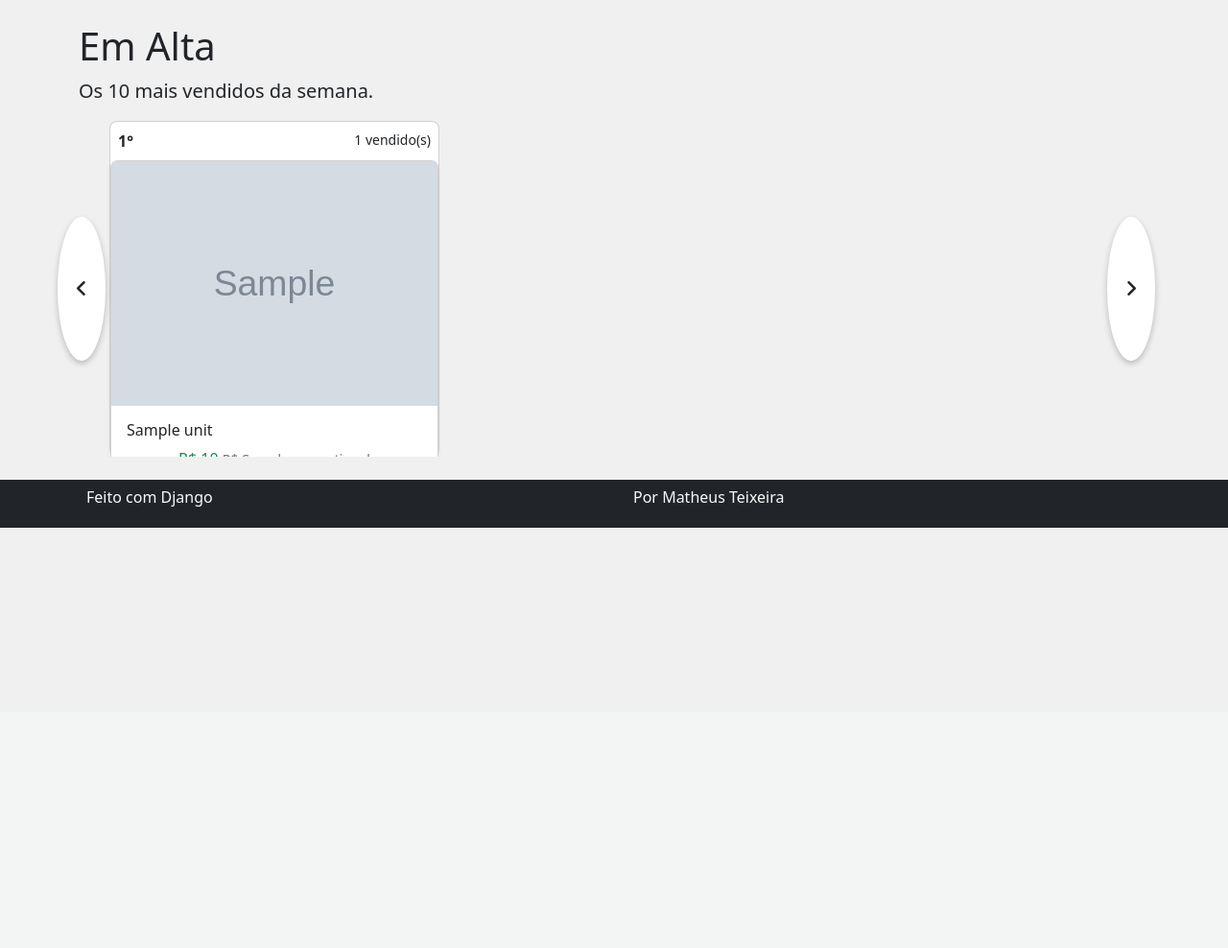
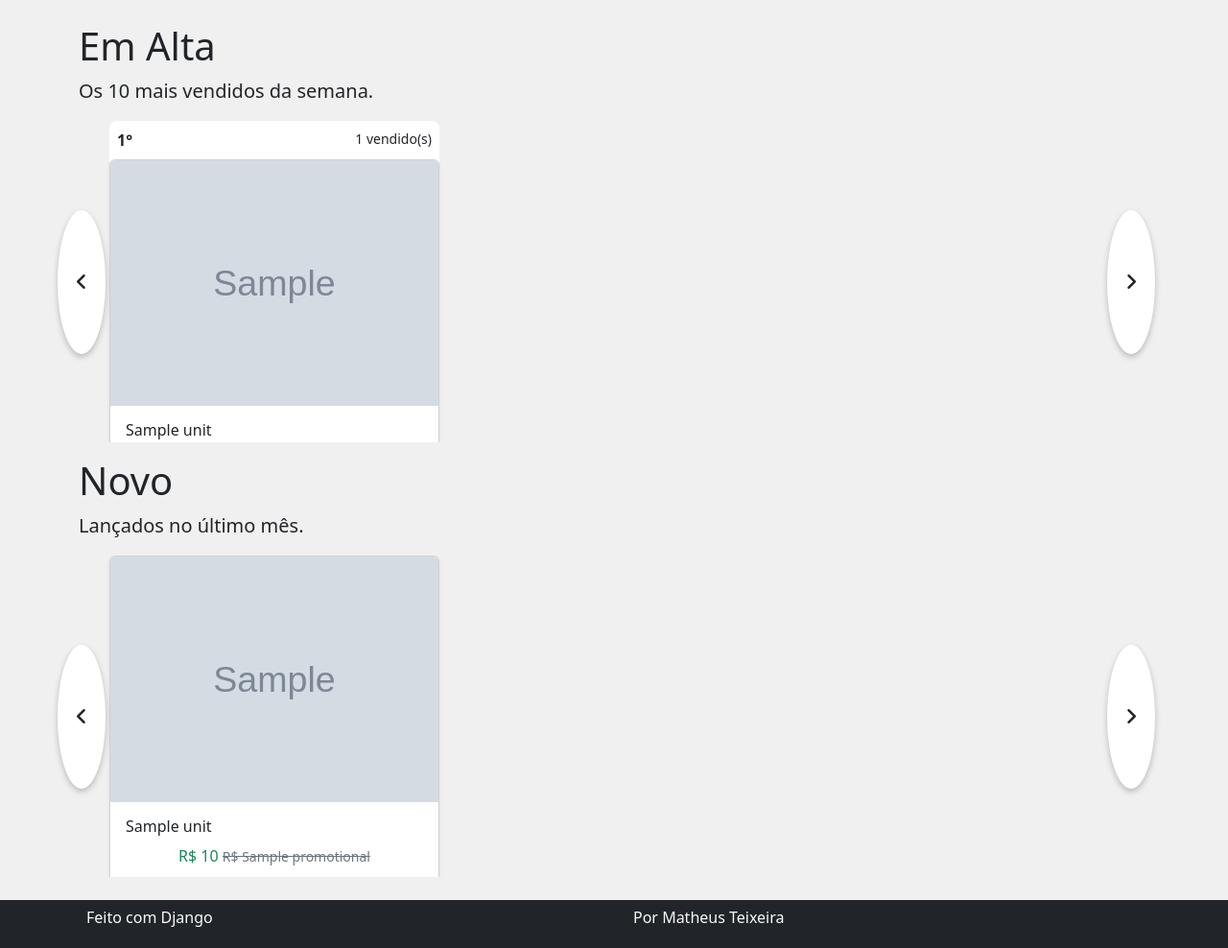
Before and after one commit to matconi/gourmet-avenida, a Django app: template project/usuario/templates/usuario/home.html in a window 1280 px wide. Shown: the part 58-1046 px from the top of the page at 96% size. Before the commit the page ends 608 px from the top, so only its background shows below. Run offline with Django 3.2, Linux system fonts and the light colour scheme; the template is opened without the code that fills it: most values are stand-ins (such as "Sample title", 1, 10 or a date in 2020); grey boxes marked "Sample" are stand-in pictures.

Commit message:
exibindo lancamentos

```diff
--- a/project/produto/models/Unit.py
+++ b/project/produto/models/Unit.py
@@ -1,5 +1,6 @@
 from django.db import models
 from .abstract.AbstractName import AbstractName
+from django.utils import timezone
 
 class Unit(AbstractName):
     sku = models.CharField("Código", max_length=12, unique=True)
@@ -18,6 +19,7 @@ class Unit(AbstractName):
     )
     variations = models.ManyToManyField("Variation", blank=True, related_name='variations_units', verbose_name='Variações')
     showcase = models.BooleanField("Mostrar na vitrine", default=True)
+    released = models.DateTimeField("Lançado em", default=timezone.now)
 
     def avaliable(self) -> int:
         return self.stock - self.booked
--- a/project/templates/static/css/product_carousel.css
+++ b/project/templates/static/css/product_carousel.css
@@ -1,29 +1,27 @@
-.carousel-control-prev, .carousel-control-next{
-    width: 6vh;
-    height: 6vh;
-    border-radius: 50%;
-    top: 50%;
-    transform: translateY(-50%);
-}
-
-.carousel-inner {
-    display: flex;
-}
-
-.carousel-item {
-    flex: 0 0 auto;
-}
-.carousel-inner .carousel-item {
-    width: 100%;
-}
-
-
-.wrapper {
+/* containers */
+.trends-wrapper,
+.releases-wrapper {
   max-width: 1100px;
   width: 100%;
   position: relative;
 }
-  .wrapper .icon {
+
+.trends-wrapper .trends-carousel,
+.releases-wrapper .releases-carousel {
+  display: grid;
+  grid-auto-flow: column;
+  grid-auto-columns: calc((100% / 3) - 12px);
+  overflow-x: auto;
+  scroll-snap-type: x mandatory;
+  gap: 16px;
+  border-radius: 8px;
+  scroll-behavior: smooth;
+  scrollbar-width: none;
+}
+
+/* arrows */
+.trends-wrapper .arrow,
+.releases-wrapper .arrow {
   z-index: 2;
   top: 50%;
   height: 150px;
@@ -39,61 +37,67 @@
   transform: translateY(-50%);
   transition: transform 0.1s linear;
 }
-  .wrapper .icon:active{
+
+.trends-wrapper .arrow:active,
+.releases-wrapper .arrow:active {
   transform: translateY(-50%) scale(0.85);
 }
-  .wrapper .icon:first-child{
+.trends-wrapper .arrow:first-child,
+.releases-wrapper .arrow:first-child {
   left: -22px;
 }
-  .wrapper .icon:last-child{
+.trends-wrapper .arrow:last-child,
+.releases-wrapper .arrow:last-child {
   right: -22px;
 }
-  .wrapper .carousel{
-    display: grid;
-    grid-auto-flow: column;
-    grid-auto-columns: calc((100% / 3) - 12px);
-    overflow-x: auto;
-    scroll-snap-type: x mandatory;
-    gap: 16px;
-    border-radius: 8px;
-    scroll-behavior: smooth;
-    scrollbar-width: none;
-  }
-  .carousel::-webkit-scrollbar {
+
+/* scroll */
+.trends-carousel::-webkit-scrollbar,
+.releases-carousel::-webkit-scrollbar {
   display: none;
 }
-  .carousel.no-transition {
+.trends-carousel.no-transition,
+.releases-carousel.no-transition {
   scroll-behavior: auto;
 }
-  .carousel.dragging {
+.trends-carousel.dragging,
+.releases-carousel.dragging {
   scroll-snap-type: none;
   scroll-behavior: auto;
 }
-  .carousel.dragging .card {
+.trends-carousel.dragging .trends-card,
+.releases-carousel.dragging .releases-card {
   cursor: grab;
   user-select: none;
 }
-  .carousel :where(.card) {
+
+/* container style */
+.trends-carousel :where(.trends-card),
+.releases-carousel :where(.releases-card) {
   display: block;
   justify-content: center;
   align-items: center;
 }
-  .carousel .card {
+.trends-carousel .trends-card,
+.releases-carousel .releases-card {
   scroll-snap-align: start;
-    height: 350px;
+  height: 335px;
   list-style: none;
   background: #fff;
   flex-direction: column;
   border-radius: 8px;
 }
 
+/* media queries */
 @media screen and (max-width: 900px) {
-    .wrapper .carousel {
+  .trends-wrapper .trends-carousel,
+  .releases-wrapper .releases-carousel {
     grid-auto-columns: calc((100% / 2) - 9px);
   }
 }
 @media screen and (max-width: 600px) {
-    .wrapper .carousel {
+  .trends-wrapper .trends-carousel,
+  .releases-wrapper .releases-carousel {
     grid-auto-columns: 100%;
   }
 }
--- a/project/templates/static/js/product_carousel.js
+++ b/project/templates/static/js/product_carousel.js
@@ -1,8 +1,9 @@
-const carousel = document.querySelector(".carousel");
-const firstCardWidth = carousel.querySelector(".card").offsetWidth;
-const arrowBtns = document.querySelectorAll(".wrapper .icon");
-let isDragging = false, isAutoPlay = true, startX, startScrollLeft, timeoutId;
-// Get the number of cards that can fit in the carousel at once
+// Handles drag and arrow carousel's scroll
+function handle(carouselClass, cardClass, arrowClass) {
+    const carousel = document.querySelector(carouselClass)
+    const firstCardWidth = carousel.querySelector(cardClass).offsetWidth;
+    const arrowBtns = document.querySelectorAll(arrowClass);
+    let isDragging = false, startX, startScrollLeft;
 
     carousel.classList.add("no-transition");
     carousel.scrollLeft = carousel.firstCardWidth;
@@ -13,6 +14,7 @@ arrowBtns.forEach(btn => {
             carousel.scrollLeft += btn.id == "left" ? -firstCardWidth : firstCardWidth;
         });
     });
+    // Drag events
     const dragStart = (e) => {
         isDragging = true;
         carousel.classList.add("dragging");
@@ -33,3 +35,9 @@ const dragStop = () => {
     carousel.addEventListener("mousedown", dragStart);
     carousel.addEventListener("mousemove", dragging);
     document.addEventListener("mouseup", dragStop);
+}
+
+window.onload = () => {
+    handle(".trends-carousel", ".trends-card", ".trends-wrapper .arrow")
+    handle(".releases-carousel", ".releases-card", ".releases-wrapper .arrow")
+}
--- a/project/usuario/templates/usuario/home.html
+++ b/project/usuario/templates/usuario/home.html
@@ -13,29 +13,50 @@
         <div class="container">
             <p class="lead fs-4 text-center">
                 Olá, <strong>{{ request.user.first_name }}</strong>, atualmente a sua conta é:<br>
-                <strong class="fs-1">R$ {{ request.user.user_customer.bill|get_bill }}</strong>
+                <strong class="fs-1">R$ {{ request.user.user_customer.bill|get_bill }}</strong><br>
+                <a class="fs-6 text-secondary nav-link pt-2" href="#">
+                    Ver pagamentos
+                </a>
             </p>
         </div>
     {% endif %}
 
+    <section>
         <h1>Em Alta</h1>
         {% if week_trends %}
             <p class="lead">Os 10 mais vendidos da semana.</p>
-        <div class="wrapper">
-            <i id="left" class="icon fa-solid fa-angle-left"></i>
-            <ul class="carousel">
+            <div class="trends-wrapper">
+                <i id="left" class="arrow fa-solid fa-angle-left"></i>
+                <ul class="trends-carousel">
                     {% for unit in week_trends %}
-                    <li class="card">
+                        <li class="trends-card">
                             <p class="m-2"><span class="fw-bold ">{{ forloop.counter }}°</span> <small class="float-end">{{ unit.total_sold }} vendido(s)</small></p>
                             {% include 'components/product_card.html' %}
                         </li>
                     {% endfor %}
                 </ul>
-            <i id="right" class="icon fa-solid fa-angle-right"></i>
+                <i id="right" class="arrow fa-solid fa-angle-right"></i>
             </div>
         {% else %}
             <p class="lead">Nenhum produto vendido na semana.</p>
         {% endif %}
+    </section>
+
+    <section>
+        <h1>Novo</h1>
+        <p class="lead">Lançados no último mês.</p>
+        <div class="releases-wrapper">
+            <i id="left" class="arrow fa-solid fa-angle-left"></i>
+            <ul class="releases-carousel">
+                {% for unit in releases %}
+                    <li class="releases-card">
+                        {% include 'components/product_card.html' %}
+                    </li>
+                {% endfor %}
+            </ul>
+            <i id="right" class="arrow fa-solid fa-angle-right"></i>
+        </div>
+    </section>
 {% endblock main %}
 
 {% block footerscript %}
--- a/project/usuario/views.py
+++ b/project/usuario/views.py
@@ -3,6 +3,7 @@ from django.contrib.auth.decorators import login_required
 from .forms import ProfileForm
 from .domain.services import messages_service
 from pedido.domain.repositories import order_unit_repository
+from produto.domain.repositories import unit_repository
 
 @login_required
 def profile(request):
@@ -36,7 +37,10 @@ def profile(request):
 def home(request):
     if request.method == 'GET':
         week_trends = order_unit_repository.get_week_trends()
+        releases = unit_repository.get_releases()
+
         context = {
-            "week_trends": week_trends
+            "week_trends": week_trends,
+            "releases": releases
         }
         return render(request, 'usuario/home.html', context)
```
Also changed, not shown: project/produto/domain/repositories/unit_repository.py (+11 -0 lines), project/pedido/migrations/0002_alter_orderunit_order.py (added), project/produto/migrations/0003_unit_released.py (added), project/usuario/migrations/0005_alter_customer_user.py (added). Lines whose indentation alone changed are shown as unchanged.
